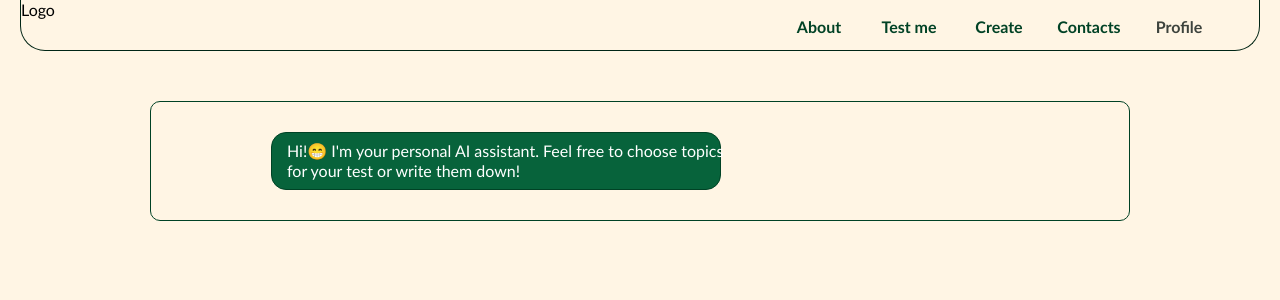
After one commit to grupunzel/diploma, a FastAPI app: page /pick_topics in a window 1280 px wide. The commit adds this page. Shown: the top 300 px of the page. Run offline with FastAPI, Linux system fonts and the light colour scheme; parts of the project's set-up code (start-up, migrations or seed data) failed here and were passed over.

Commit message:
added pick topics page

```diff
--- a/backend/agent1_prompt.py
+++ b/backend/agent1_prompt.py
@@ -4,6 +4,7 @@ prompt_for_agent_1 = """
 
 Данные:
 - Выбранные направления: {topics}
+- Id ученика: {user_id}
 
 Правила:
 1. Количество заданий в тесте должно быть от двух до пяти вопросов по каждой теме из выбранных учеником.
@@ -17,7 +18,7 @@ prompt_for_agent_1 = """
 Формат вывода ТОЛЬКО JSON массив объектов:
 [
     {{
-        "user_id": "id ученика, придумай его сам, он должен быть типа INTEGER и одинаковый для каждого вопроса в тесте",
+        "user_id": "id ученика, его бери из входных данных 'user_id'",
         "module": "направление/тема задания из 'topic'",
         "type": "тип задания",
         "question": "текст вопроса",
--- a/backend/agent_1.py
+++ b/backend/agent_1.py
@@ -12,10 +12,12 @@ gigachat = GigaChat(temperature=0,
                     verify_ssl_certs=False)
 
 topics = ['Python']
+user_id = 13
 
 def create_test():
     prompt = prompt_for_agent_1.format(
-                        topics=topics)
+                        topics=topics,
+                        user_id=user_id)
 
     try:
         response = gigachat.invoke([SystemMessage(content=prompt)])
--- /dev/null
+++ b/frontend/static/pick_topics.css
@@ -0,0 +1,81 @@
+body {
+    background-color: #fff5e4;
+    font-family: 'Gill Sans', sans-serif;
+    margin-top: 0px;
+    margin-left: 0px;
+    margin-right: 0px;
+}
+
+.head {
+    display: flex;
+    margin-left: 20px;
+    margin-right: 20px;
+    margin-bottom: 12px;
+    padding-bottom: 3px;
+    background-color: #fff5e4;
+    justify-content: space-between;
+    border-bottom-left-radius: 25px;
+    border-bottom-right-radius: 25px;
+    position: sticky;
+    border: #002515 solid 0.5px;
+    border-top: none;
+}
+
+.menu {
+    display: flex;
+    margin-top: 10px;
+    gap: 10px;
+    margin-right: 40px;
+}
+
+.menu_link {
+    text-decoration: none;
+    color: #004225;
+    font-weight: 600;
+    border-radius: 25px;
+    padding-top: 7px;
+    width: 80px;
+    height: 30px;
+    text-align: center;
+}
+
+.menu_link:hover {
+    background-color: #e5d9c3d3;
+}
+
+#profile {
+    color: #3d433d;
+    padding-top: 7px;
+    width: 80px;
+    height: 30px;
+    text-align: center;
+}
+
+.main_block {
+    border: #004225 solid 0.5px;
+    border-radius: 10px;
+    margin-top: 50px;
+    margin-left: 150px;
+    margin-right: 150px;
+}
+
+.assistant_message {
+    margin-top: 30px;
+    margin-left: 120px;
+    margin-right: 0px;
+    margin-bottom: 30px;
+    width: 450px;
+}
+
+#ai_message {
+    font-family: 'Gill Sans', sans-serif;
+    color: white;
+    font-weight: 300;
+    border: #004225 solid 0.5px;
+    padding-left: 15px;
+    padding-right: 15px;
+    padding-top: 8px;
+    padding-bottom: 9px;
+    border-radius: 15px;
+    background-color: #07633b;
+}
--- a/frontend/templates/main.html
+++ b/frontend/templates/main.html
@@ -24,7 +24,9 @@
 IT skills?</pre>
             <pre id="second_text">Level up your coding resume. Dive into a set of challenges and see how you stack up.
 Get detailed feedback to strengthen your weak spots!</pre>
-            <button id="start_button" href="#">Start</button>
+            <form action="/pick_topics" method="GET">
+                <button id="start_button">Start</button>
+            </form>
             <h3 id="slogan">Pick a topic. Face the challenge. Unlock your level.</h3>
         </div>
     </div>
--- /dev/null
+++ b/frontend/templates/pick_topics.html
@@ -0,0 +1,34 @@
+<!DOCTYPE html>
+<html lang="en">
+<head>
+    <meta charset="UTF-8">
+    <meta name="viewport" content="width=device-width, initial-scale=1.0">
+    <title>Pick a topic</title>
+    <link rel="stylesheet" href="/frontend/static/pick_topics.css">
+</head>
+<body>
+    <div class = 'head'>
+        <a id="logo">Logo</a>
+        <div class = 'menu'>
+            <a class='menu_link' href="#">About</a>
+            <a class='menu_link' href="#">Test me</a>
+            <a class='menu_link' href="#">Create</a>
+            <a class='menu_link' href="#">Contacts</a>
+            <a class='menu_link' id="profile" href="/profile">Profile</a>
+        </div>
+    </div>
+
+    <div class="main_block">
+        <div class="assistant_message">
+            <pre id="ai_message">Hi!&#128513; I'm your personal AI assistant. Feel free to choose topics
+for your test or write them down!</pre>
+        </div>
+
+        <div>
+            <form action="/test">
+
+            </form>
+        </div>
+    </div>
+</body>
+</html>
--- a/main.py
+++ b/main.py
@@ -3,7 +3,7 @@ from fastapi.responses import HTMLResponse, RedirectResponse
 from fastapi.staticfiles import StaticFiles
 from fastapi.templating import Jinja2Templates
 import hashlib
-from backend.database_functions import sign_up_check, sign_in_check, add_user, get_user_id, check_user_exists
+from backend.database_functions import sign_up_check, sign_in_check, add_user, get_user_id, check_user_exists, get_user_info
 from backend.config.settings import settings
 from backend.config.logger import logger
 import os
@@ -68,14 +68,23 @@ async def login_user(request: Request, email: str=Form(...), password: str=Form(
 
 @app.get("/dashboard/{user_id}", response_class=HTMLResponse)
 async def dashboard(request: Request, user_id: int):
-    if_user_exists = check_user_exists(user_id)
+    if_user_exists = check_user_exists(user_id + 1)
     if if_user_exists:
+        user_info, test_info = get_user_info(user_id + 1)
+        tests = ""
+        for test in test_info:
+            tests += test
         return templates.TemplateResponse(
         "dashboard.html",
-        {"request": request, "user": user_id}
+        {"request": request, "user": user_id, "user": user_info, "tests": tests}
     )
     else:
         return RedirectResponse(url="/register", status_code=303)
+
+
+@app.get("/pick_topics", response_class=HTMLResponse)
+async def register_page(request: Request):
+    return templates.TemplateResponse("pick_topics.html", {"request": request})
 
 
 def init_db():
```
Also changed, not shown: backend/agent_3.py (+14 -10 lines), backend/database_functions.py (+34 -3 lines), frontend/static/dashboard.css (added, +18 -0 lines), frontend/static/style.css (+15 -12 lines), frontend/static/test.css (added, +52 -0 lines), frontend/templates/dashboard.html (+8 -1 lines), frontend/templates/test.html (added, +23 -0 lines), ITest.db, 2 other files.
